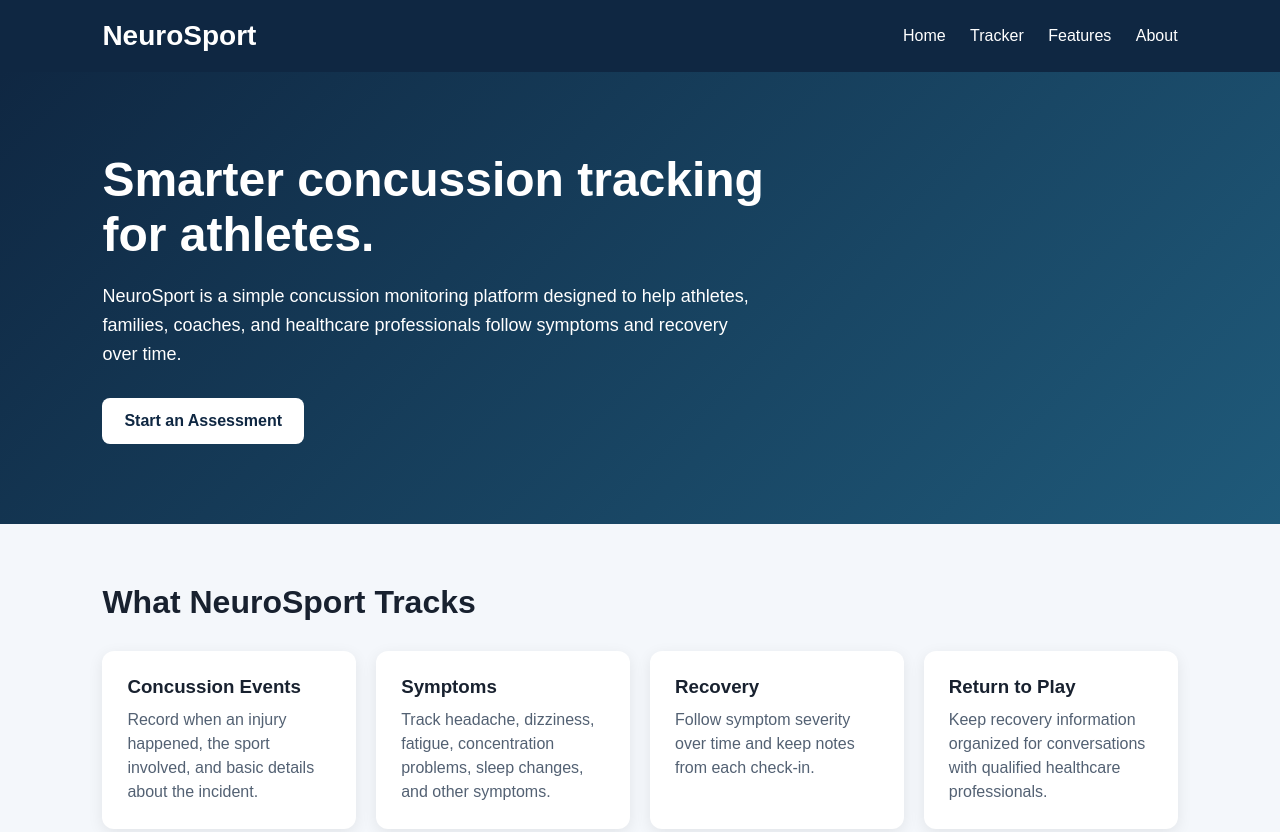
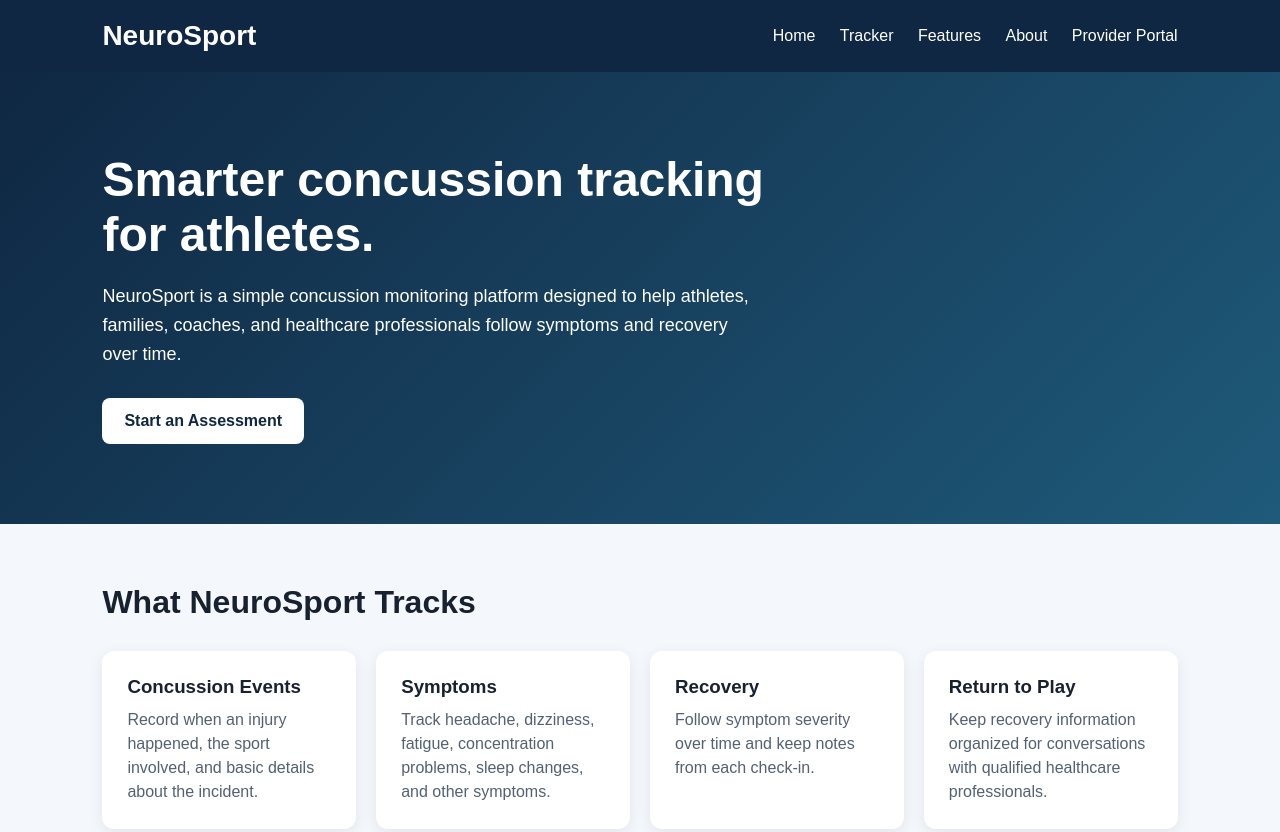
Before and after one commit to pedroD69/NueroSport, a plain HTML site: page index.html in a window 1280 px wide. Shown: the top 832 px of the page. Drawn offline with Linux system fonts and the light colour scheme.

Commit message:
Add 'Provider Portal' link to navigation

```diff
--- a/index.html
+++ b/index.html
@@ -187,6 +187,7 @@
   <a href="#tracker">Tracker</a>
   <a href="#features">Features</a>
   <a href="#about">About</a>
+  <a href="provider.html">Provider Portal</a>
 </nav>
   </header>
 
```
Lines whose indentation alone changed are shown as unchanged.
